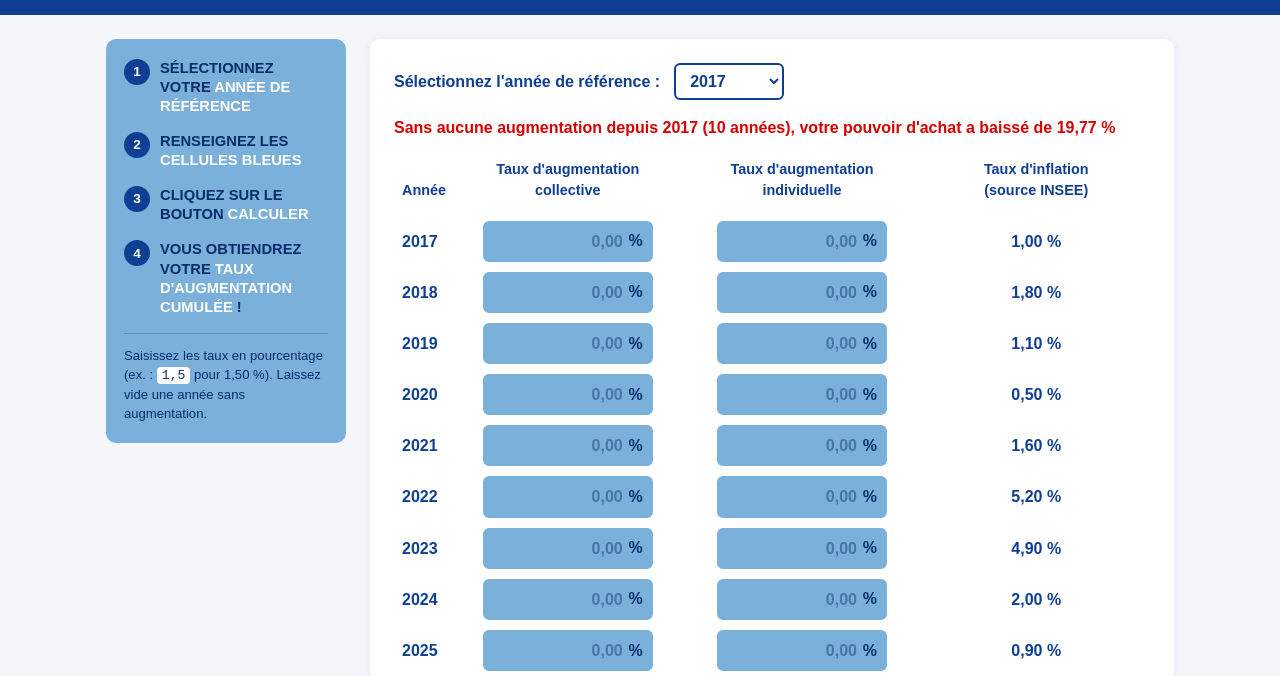
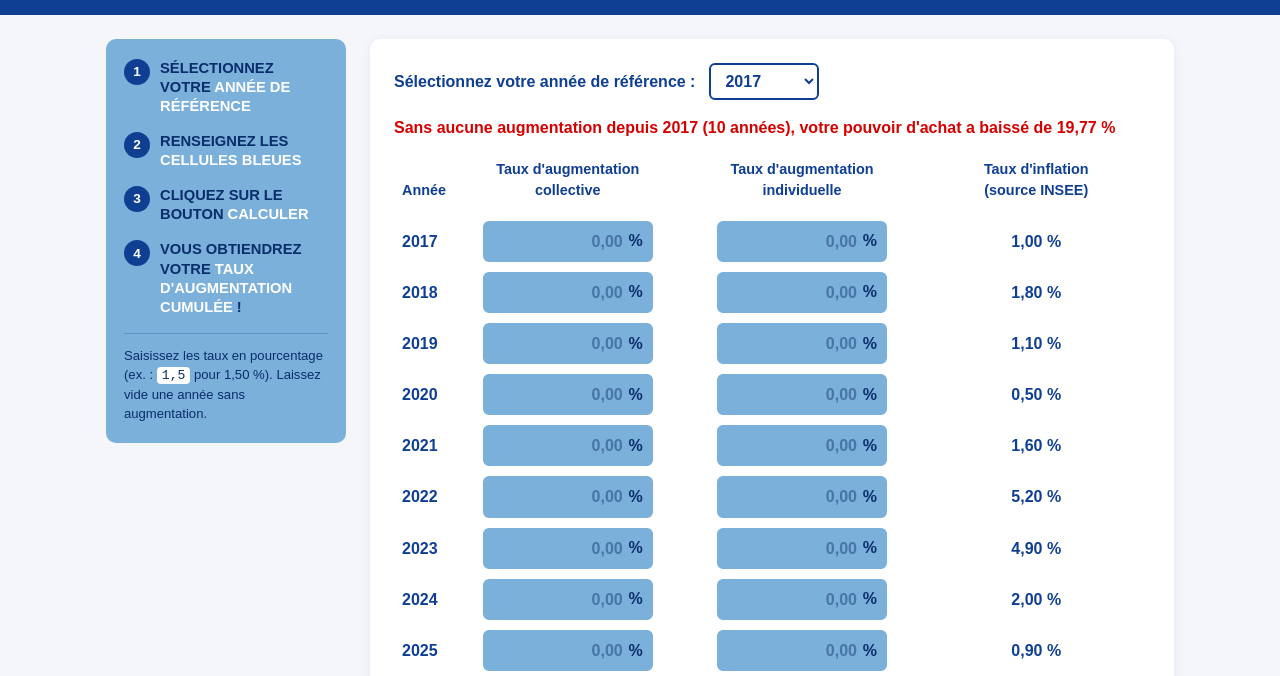
Before and after one commit to Darknight92/Calculette-Pouvoir-d-Achat-CFTC-, a plain HTML site: page index.html in a window 1280 px wide. Shown: the part 123-799 px from the top of the page. Drawn offline with Linux system fonts and the light colour scheme.

Commit message:
Update index.html

```diff
--- a/index.html
+++ b/index.html
@@ -41,7 +41,7 @@
     <section class="calculette">
       <form id="formulaire" novalidate>
         <div class="choix-annee">
-          <label for="annee">Sélectionnez l'année de référence&nbsp;:</label>
+          <label for="annee">Sélectionnez votre année de référence&nbsp;:</label>
           <select id="annee" name="annee"></select>
         </div>
 
```
